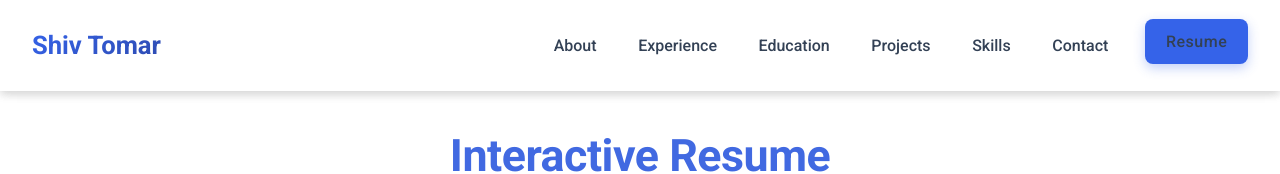
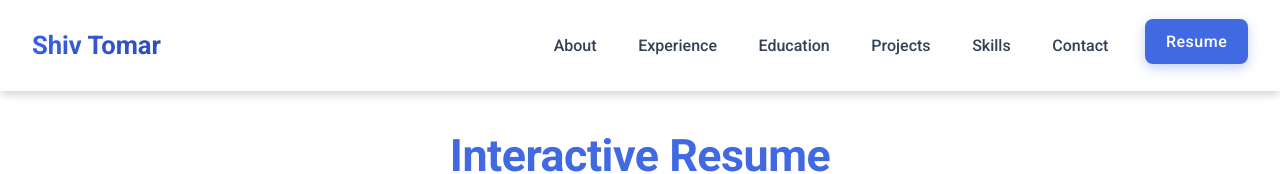
Before and after one commit to Shivtomar97/shivtomar97.github.io, a plain HTML site: page resume.html in a window 1280 px wide. Shown: the top 174 px of the page. Drawn offline with Linux system fonts and the light colour scheme; a script that the page names is missing.

Commit message:
resume nav white

```diff
--- a/css/resume.css
+++ b/css/resume.css
@@ -13,12 +13,20 @@
 
 /* Header Override */
 header, nav {
-    background-color: var(--bg-color) !important;
+    background-color: white !important;
     box-shadow: 0 3px 10px rgba(0, 0, 0, 0.1) !important;
 }
 
 nav .nav-links a {
     color: var(--text-color) !important;
+}
+
+/* Ensure resume button is visible */
+nav .nav-links a.btn,
+nav .nav-links a.btn.active {
+    background-color: var(--resume-primary) !important;
+    color: white !important;
+    font-weight: 500;
 }
 
 /* Main Resume Layout */
```
